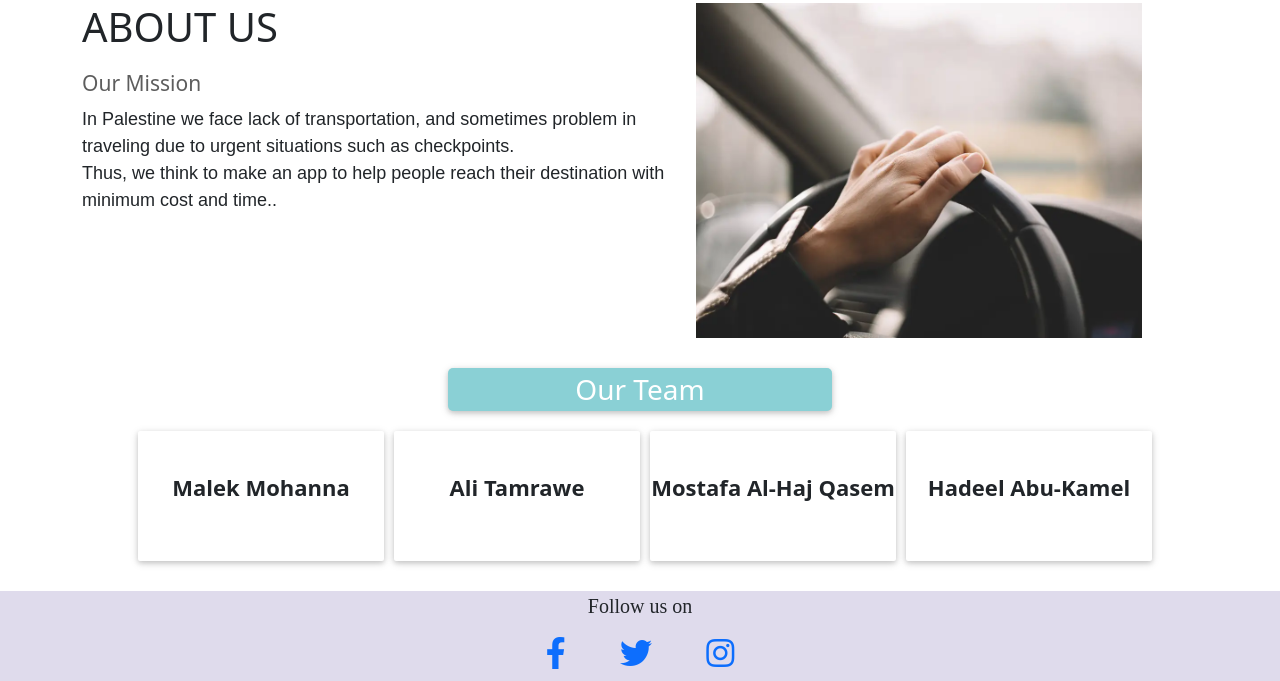
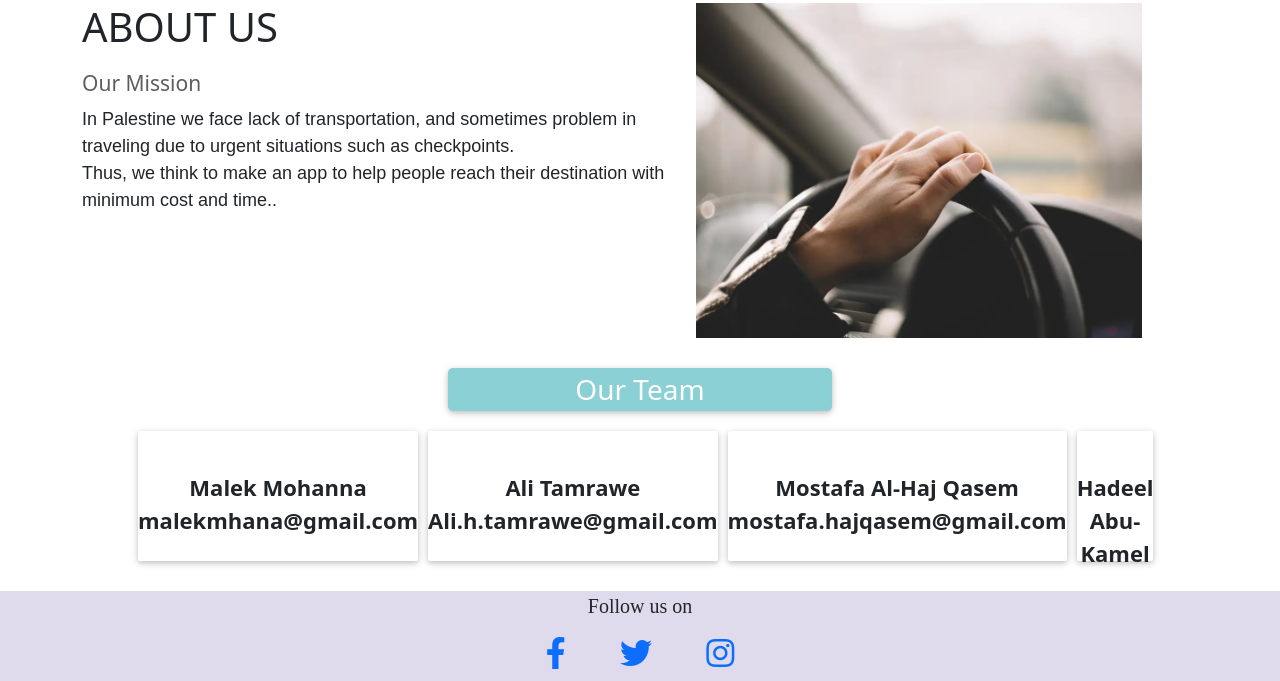
Before and after one commit to MalekMohanna/share_my_car, a Django app: template car_pool_app/templates/about.html in a window 1280 px wide. Shown: the part 143-824 px from the top of the page. Run offline with Django 3.2, Linux system fonts and the light colour scheme; the template is opened without the code that fills it, so the values that code supplies are empty; some libraries are stand-ins or nearby versions.

Commit message:
last commit

```diff
--- a/car_pool_app/static/css/details.css
+++ b/car_pool_app/static/css/details.css
@@ -354,6 +354,6 @@ form{
 	margin-left: 10px;
   }
 
-  ul{
+  #pass-list{
 	border: #5161ce 1px solid;
   }
--- a/car_pool_app/templates/about.html
+++ b/car_pool_app/templates/about.html
@@ -55,9 +55,9 @@
 	<div class="team">
 		<h3>Our Team</h3>
 		<div class="names">
-			<div><p>Malek Mohanna</p></div>
-			<div><p>Ali Tamrawe</p></div>
-			<div><p>Mostafa Al-Haj Qasem</p></div>
+			<div><p>Malek Mohanna <br> malekmhana@gmail.com</p></div>
+			<div><p>Ali Tamrawe <br>Ali.h.tamrawe@gmail.com</p></div>
+			<div><p>Mostafa Al-Haj Qasem <br>mostafa.hajqasem@gmail.com</p></div>
 			<div><p>Hadeel Abu-Kamel</p></div>
 		</div>
 	</div>
--- a/car_pool_app/templates/trip_details.html
+++ b/car_pool_app/templates/trip_details.html
@@ -53,7 +53,7 @@
 											<p><span>Car:</span>{{my_trip.car}}</p>
 											<p><span>Number of Seates:</span>{{my_trip.seats_num}}</p>
 											<p><span>Passengers:</span></p>
-											<ul>
+											<ul id="pass-list">
 											{% for passanger in my_passangers %}
 											<li>{{passanger.passanger.first_name}} {{passanger.passanger.last_name}}</li>
 											{% endfor %}
@@ -94,7 +94,7 @@
 											<input class="form-control" type="number" name="phone-num" id="phone_num" value="{{my_trip.seats_num}}">
 										</div>
 										<p><span>Passengers:</span></p>
-										<ul>
+										<ul id="pass-list">
 											{% for passanger in my_passangers %}
 											<li>{{passanger.passanger.first_name}} {{passanger.passanger.last_name}}</li>
 											{% endfor %}
--- a/car_pool_app/views.py
+++ b/car_pool_app/views.py
@@ -121,9 +121,9 @@ def join_trip(request,id):
     seats_availabe =trip.seats_num
     if seats_availabe > 0:
         if not y :
-            y=trip.seats_num
-            y-=1
-            trip.seats_num=y
+            my_seats=trip.seats_num
+            my_seats-=1
+            trip.seats_num=my_seats
             trip.save()
             x = Passanger.objects.create(passanger = user,trip = trip)
             x.save()
```
Also changed, not shown: images/about_us.png (added), images/add_trip.png (added), images/details.png (added), images/filter.png (added), images/index.png (added), images/update.png (added), images/wall.png (added).
